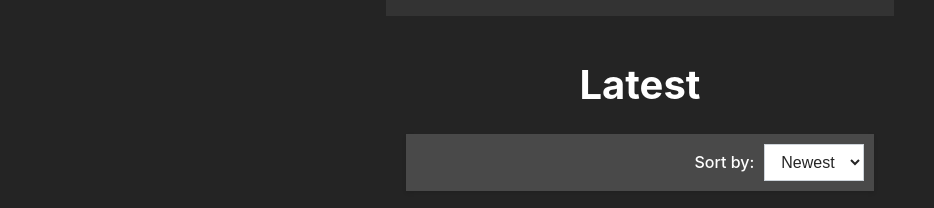
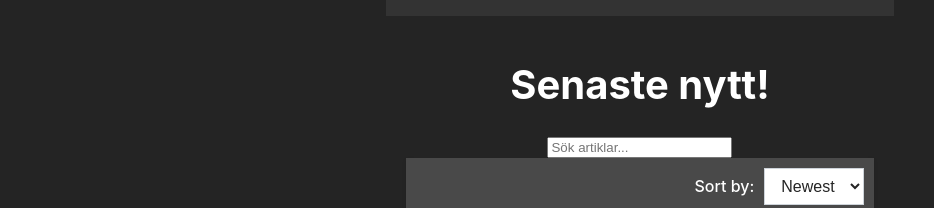
Before and after one commit to ericbr0wne/Robobladet, a React (Vite) app in the folder roboApp/: page / in a window 1280 px wide. Shown: the part 230-438 px from the top of the page, without its empty margins (0-934 px from the left). Built offline with nearby package versions, Linux system fonts and the light colour scheme; no server answers.

Commit message:
search in server.js, fetch in ArticleList.jsx, and highlight.jsx

```diff
--- a/roboApp/src/components/ArticleList.jsx
+++ b/roboApp/src/components/ArticleList.jsx
@@ -1,21 +1,28 @@
 import React, { useEffect, useState } from "react";
 import "./ArticleList.css";
+import Highlight from './Highlight';
 
 const ArticleList = () => {
   console.log("Article component loaded");
   const [articles, setArticles] = useState([]);
   const [sortBy, setSortBy] = useState("newest");
 
-  const fetchArticles = (sortOption) => {
-    fetch(`http://localhost:3000/api/articles?sortBy=${sortOption}`)
+  const [searchQuery, setSearchQuery] = useState("");
+
+  const handleSearchChange = (event) => {
+    setSearchQuery(event.target.value);
+  };
+
+  const fetchArticles = (sortOption, searchTerm = "") => {
+    fetch(`http://localhost:3000/api/articles?sortBy=${sortOption}&search=${searchTerm}`)
       .then((response) => response.json())
       .then((data) => setArticles(data))
       .catch((error) => console.error("Error fetching articles:", error));
   };
 
   useEffect(() => {
-    fetchArticles(sortBy);
-  }, [sortBy]);
+    fetchArticles(sortBy, searchQuery);
+  }, [sortBy, searchQuery]);
 
   const handleSortChange = (event) => {
     setSortBy(event.target.value);
@@ -23,7 +30,15 @@ const ArticleList = () => {
 
   return (
     <div className="article-list">
-      <h1>Latest</h1>
+      <h1>Senaste nytt!</h1>
+      <div className="search-bar">
+        <input
+          type="text"
+          placeholder="Sök artiklar..."
+          value={searchQuery}
+          onChange={handleSearchChange}
+        />
+      </div>
       <div className="sort-menu">
         <label>Sort by: </label>
         <select value={sortBy} onChange={handleSortChange}>
@@ -38,8 +53,8 @@ const ArticleList = () => {
             key={article.title}
             style={{ backgroundImage: `url(${article.img})` }}
           >
-            <h2>{article.title}</h2>
-            <p>{article.summary}</p>
+            <h2><Highlight text={article.title} searchTerm={searchQuery} /></h2>
+            <p><Highlight text={article.summary} searchTerm={searchQuery} /></p>
             <a href={article.link}>Read more</a>
           </div>
         ))}
--- /dev/null
+++ b/roboApp/src/components/Highlight.jsx
@@ -0,0 +1,18 @@
+import React from 'react';
+
+const Highlight = ({ text, searchTerm }) => {
+  if (!searchTerm) return <>{text}</>;
+
+  const parts = text.split(new RegExp(`(${searchTerm})`, 'gi'));
+  return (
+    <>
+      {parts.map((part, i) => (   // FOREACH!?
+        <span key={i} style={part.toLowerCase() === searchTerm.toLowerCase() ? { backgroundColor: 'yellow' } : {}}>
+          {part}
+        </span>
+      ))}
+    </>
+  );
+};
+
+export default Highlight;
```
Also changed, not shown: roboApp/src/components/ArticleSearch.jsx (deleted), 1 other file (tests, documents, lock files or other folders).
